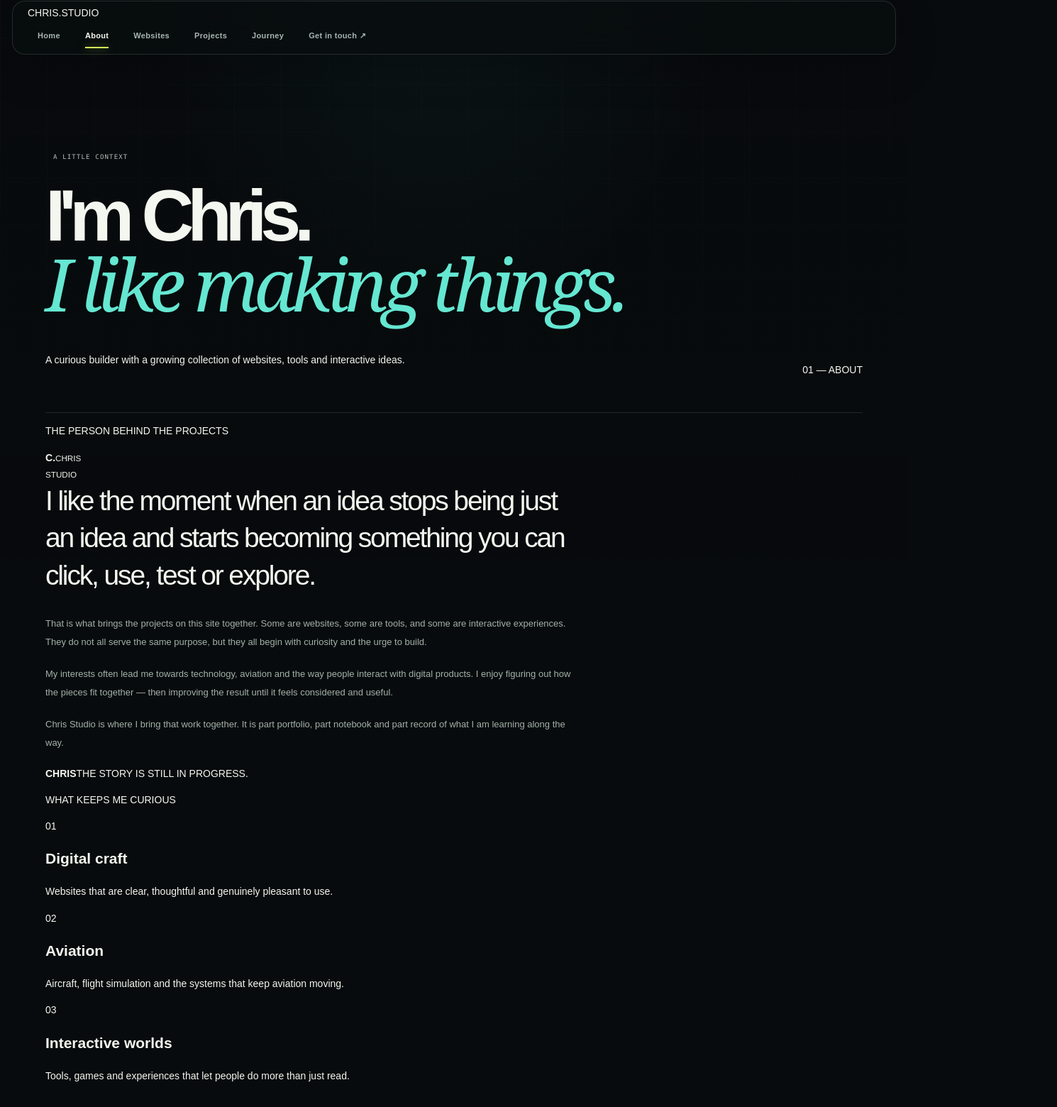
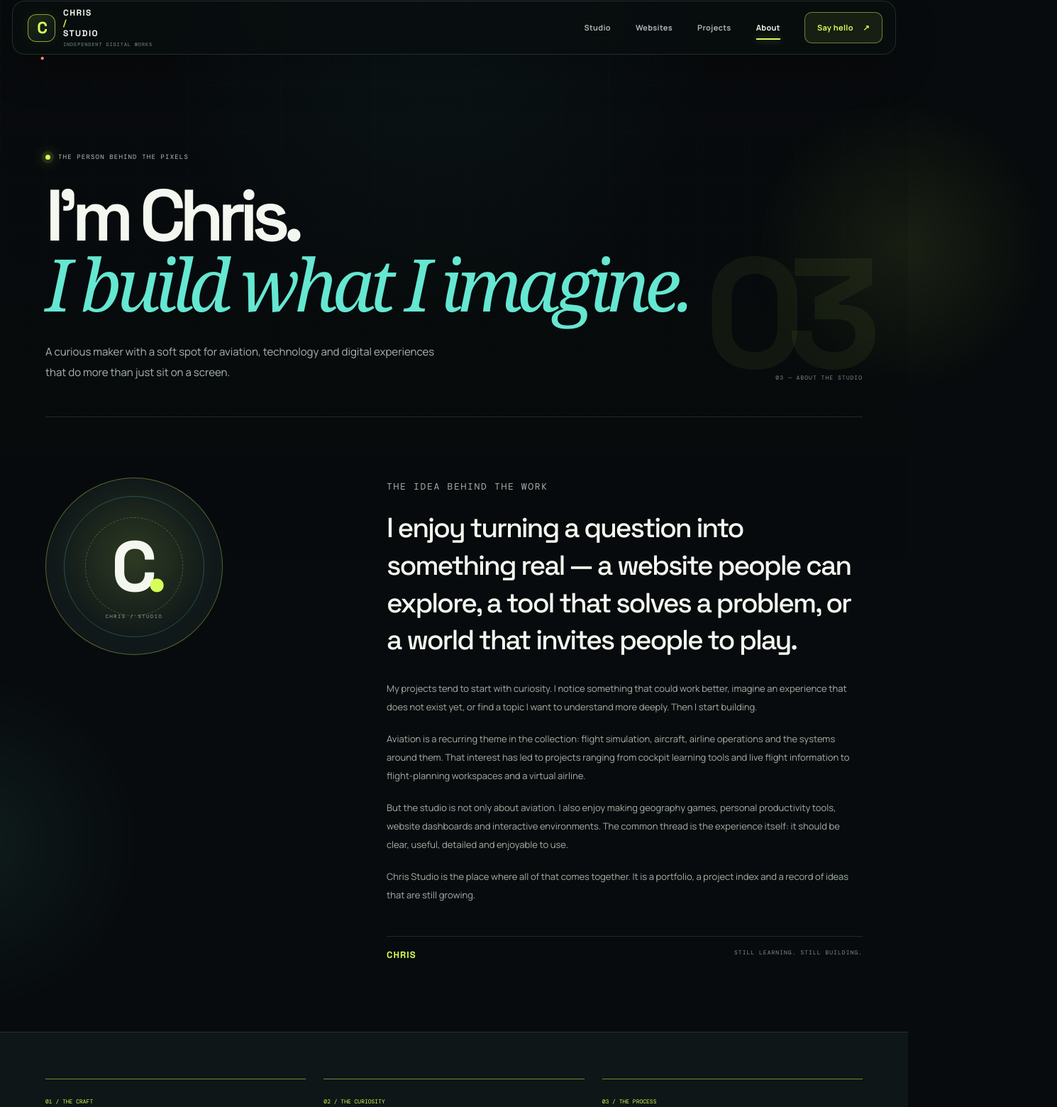
Before and after one commit to echoairgroup/CHRIS-STUDIO, a plain HTML site: page about.html in a window 1280 px wide. Shown: the part 13-1573 px from the top of the page at 71% size, 1490 px wide, since content can reach past the window. Drawn offline with nearby package versions, Linux system fonts and the light colour scheme.

Commit message:
Refresh CHRIS.STUDIO about and journey pages

```diff
--- a/about.html
+++ b/about.html
@@ -1,63 +1,45 @@
 <!doctype html>
 <html lang="en">
 <head>
-<meta charset="utf-8"><meta name="viewport" content="width=device-width, initial-scale=1">
-<meta name="theme-color" content="#11130f"><title>About — Chris Studio</title>
-<meta name="description" content="A little about Chris, the ideas behind the work and the interests that shape this studio.">
-<link rel="icon" href="assets/favicon.svg" type="image/svg+xml"><link rel="stylesheet" href="styles.css">
-<meta property="og:type" content="website"><meta property="og:title" content="About — Chris Studio">
-<meta property="og:description" content="A little about Chris, the ideas behind the work and the interests that shape this studio.">
-<meta property="og:image" content="https://echoairgroup.github.io/CHRIS-STUDIO/assets/social-card.svg">
+<meta charset="utf-8"><meta name="viewport" content="width=device-width, initial-scale=1"><meta name="theme-color" content="#080b0d">
+<title>About — Chris Studio</title><meta name="description" content="The person behind Chris Studio: a curious builder exploring websites, aviation, software and interactive experiences.">
+<link rel="icon" href="assets/favicon.svg" type="image/svg+xml"><link rel="preconnect" href="https://fonts.googleapis.com"><link rel="preconnect" href="https://fonts.gstatic.com" crossorigin>
+<link href="https://fonts.googleapis.com/css2?family=DM+Mono:wght@400;500&family=Manrope:wght@400;500;600;700;800&family=Space+Grotesk:wght@400;500;600;700&display=swap" rel="stylesheet"><link rel="stylesheet" href="styles.css">
+<meta property="og:type" content="website"><meta property="og:title" content="About — Chris Studio"><meta property="og:description" content="A little context about the person behind the projects."><meta property="og:image" content="https://echoairgroup.github.io/CHRIS-STUDIO/assets/social-card.svg">
 </head>
 <body data-page="about">
-<a class="skip-link" href="#main">Skip to content</a>
-
+<a class="skip-link" href="#main">Skip to content</a><div class="ambient ambient-one"></div><div class="ambient ambient-two"></div>
 <header class="site-header">
-  <div class="header-inner">
-    <a class="wordmark" href="index.html" aria-label="Chris Studio home">CHRIS<span>.</span>STUDIO</a>
-    <button class="menu-toggle" type="button" aria-expanded="false" aria-controls="primary-nav"><span>Menu</span><i></i><i></i></button>
-    <nav class="primary-nav" id="primary-nav" aria-label="Main navigation">
-      <a href="index.html" >Home</a>
-      <a href="about.html" class="active" aria-current="page">About</a>
-      <a href="websites.html" >Websites</a>
-      <a href="projects.html" >Projects</a>
-      <a href="journey.html" >Journey</a>
-      <a class="nav-contact" href="contact.html">Get in touch <span>↗</span></a>
-    </nav>
-  </div>
+<a class="brand" href="index.html" aria-label="Chris Studio home"><span class="brand-symbol">C<span>.</span></span><span class="brand-name">CHRIS<span>/</span>STUDIO<small>INDEPENDENT DIGITAL WORKS</small></span></a>
+<button class="menu-toggle" type="button" aria-expanded="false" aria-controls="primary-nav"><span>Menu</span><i></i><i></i></button>
+<nav class="primary-nav" id="primary-nav" aria-label="Main navigation"><a href="index.html" data-page-link="home">Studio</a><a href="websites.html" data-page-link="websites">Websites</a><a href="projects.html" data-page-link="projects">Projects</a><a href="about.html" data-page-link="about">About</a><a class="nav-cta" href="contact.html" data-page-link="contact">Say hello <span>↗</span></a></nav>
 </header>
 <main id="main">
-
-<section class="page-hero page-width">
-  <p class="eyebrow"><i></i>A LITTLE CONTEXT</p>
-  <h1>I'm Chris.<br><em>I like making things.</em></h1>
-  <div class="page-hero-bottom"><p class="lead">A curious builder with a growing collection of websites, tools and interactive ideas.</p><span class="page-number">01 — ABOUT</span></div>
+<section class="page-hero page-width" data-index="03">
+<p class="eyebrow"><span class="signal"></span> THE PERSON BEHIND THE PIXELS</p>
+<h1>I'm Chris.<br><em>I build what I imagine.</em></h1>
+<div class="page-hero-bottom"><p class="page-lead">A curious maker with a soft spot for aviation, technology and digital experiences that do more than just sit on a screen.</p><span class="page-index">03 — ABOUT THE STUDIO</span></div>
 </section>
-<section class="about-story page-width">
-  <aside><p class="section-index">THE PERSON BEHIND THE PROJECTS</p><div class="portrait-mark"><strong>C<span>.</span></strong><small>CHRIS<br>STUDIO</small></div></aside>
-  <div class="story-copy">
-    <p class="story-lead">I like the moment when an idea stops being just an idea and starts becoming something you can click, use, test or explore.</p>
-    <p>That is what brings the projects on this site together. Some are websites, some are tools, and some are interactive experiences. They do not all serve the same purpose, but they all begin with curiosity and the urge to build.</p>
-    <p>My interests often lead me towards technology, aviation and the way people interact with digital products. I enjoy figuring out how the pieces fit together — then improving the result until it feels considered and useful.</p>
-    <p>Chris Studio is where I bring that work together. It is part portfolio, part notebook and part record of what I am learning along the way.</p>
-    <div class="signature"><b>CHRIS</b><span>THE STORY IS STILL IN PROGRESS.</span></div>
-  </div>
+<section class="story-section page-width">
+<aside class="story-aside"><div class="monogram-portrait"><strong>C<span>.</span></strong><small>CHRIS / STUDIO</small></div></aside>
+<div class="story-copy">
+<p class="section-kicker">THE IDEA BEHIND THE WORK</p>
+<p class="story-lead">I enjoy turning a question into something real — a website people can explore, a tool that solves a problem, or a world that invites people to play.</p>
+<p>My projects tend to start with curiosity. I notice something that could work better, imagine an experience that does not exist yet, or find a topic I want to understand more deeply. Then I start building.</p>
+<p>Aviation is a recurring theme in the collection: flight simulation, aircraft, airline operations and the systems around them. That interest has led to projects ranging from cockpit learning tools and live flight information to flight-planning workspaces and a virtual airline.</p>
+<p>But the studio is not only about aviation. I also enjoy making geography games, personal productivity tools, website dashboards and interactive environments. The common thread is the experience itself: it should be clear, useful, detailed and enjoyable to use.</p>
+<p>Chris Studio is the place where all of that comes together. It is a portfolio, a project index and a record of ideas that are still growing.</p>
+<div class="story-signature"><b>CHRIS</b><span>STILL LEARNING. STILL BUILDING.</span></div>
+</div>
 </section>
-<section class="interest-section"><div class="page-width"><p class="section-index">WHAT KEEPS ME CURIOUS</p><div class="interest-grid">
-  <article><span>01</span><h2>Digital craft</h2><p>Websites that are clear, thoughtful and genuinely pleasant to use.</p></article>
-  <article><span>02</span><h2>Aviation</h2><p>Aircraft, flight simulation and the systems that keep aviation moving.</p></article>
-  <article><span>03</span><h2>Interactive worlds</h2><p>Tools, games and experiences that let people do more than just read.</p></article>
-</div></div></section>
-<section class="page-cta page-width"><div><p class="section-index">KEEP EXPLORING</p><h2>Curiosity looks<br><em>better in motion.</em></h2></div><a class="button button-primary" href="projects.html">See what I'm building ↗</a></section>
+<section class="values-panel"><div class="page-width values-grid">
+<article class="value-card"><span>01 / THE CRAFT</span><h2>Details make the difference.</h2><p>Visual polish matters, but it should support the experience. Every interaction, label and layout choice has a reason to be there.</p></article>
+<article class="value-card"><span>02 / THE CURIOSITY</span><h2>Explore beyond one lane.</h2><p>Websites, aviation, games and productivity might look different. Learning how each one works makes the next idea better.</p></article>
+<article class="value-card"><span>03 / THE PROCESS</span><h2>Build, test, improve.</h2><p>The first version is a starting point. The interesting part is finding what feels awkward, fixing it and making the whole thing stronger.</p></article>
+</div></section>
+<section class="page-cta page-width"><div><p class="section-kicker">KEEP EXPLORING</p><h2>Curiosity looks<br><em>better in motion.</em></h2></div><a class="button button-primary" href="projects.html">See the projects <span>↗</span></a></section>
 </main>
-
-<footer class="site-footer">
-  <div class="page-width footer-main">
-    <a class="wordmark" href="index.html">CHRIS<span>.</span>STUDIO</a>
-    <p>A personal space for ideas, projects<br>and the process in between.</p>
-    <div class="footer-links"><a href="about.html">About</a><a href="projects.html">Projects</a><a href="contact.html">Contact</a><a href="https://github.com/echoairgroup" target="_blank" rel="noreferrer">GitHub ↗</a></div>
-  </div>
-  <div class="page-width footer-bottom"><span>© <span data-year>2026</span> CHRIS.STUDIO</span><span>MADE ONE ITERATION AT A TIME.</span><a href="#main">BACK TO TOP ↑</a></div>
-</footer>
+<footer class="site-footer"><div class="page-width footer-top"><a class="brand footer-brand" href="index.html"><span class="brand-symbol">C<span>.</span></span><span class="brand-name">CHRIS<span>/</span>STUDIO<small>INDEPENDENT DIGITAL WORKS</small></span></a><p>A home for ideas, projects<br>and the process in between.</p><div class="footer-links"><a href="websites.html">Websites</a><a href="projects.html">Projects</a><a href="about.html">About</a><a href="https://github.com/echoairgroup" target="_blank" rel="noreferrer">GitHub ↗</a></div></div><div class="page-width footer-bottom"><span>© <span data-year>2026</span> CHRIS.STUDIO</span><span>MADE WITH CURIOSITY <b>✳</b></span><a href="#main">BACK TO TOP ↑</a></div></footer>
 <script src="script.js" defer></script>
-</body></html>
+</body>
+</html>
```
